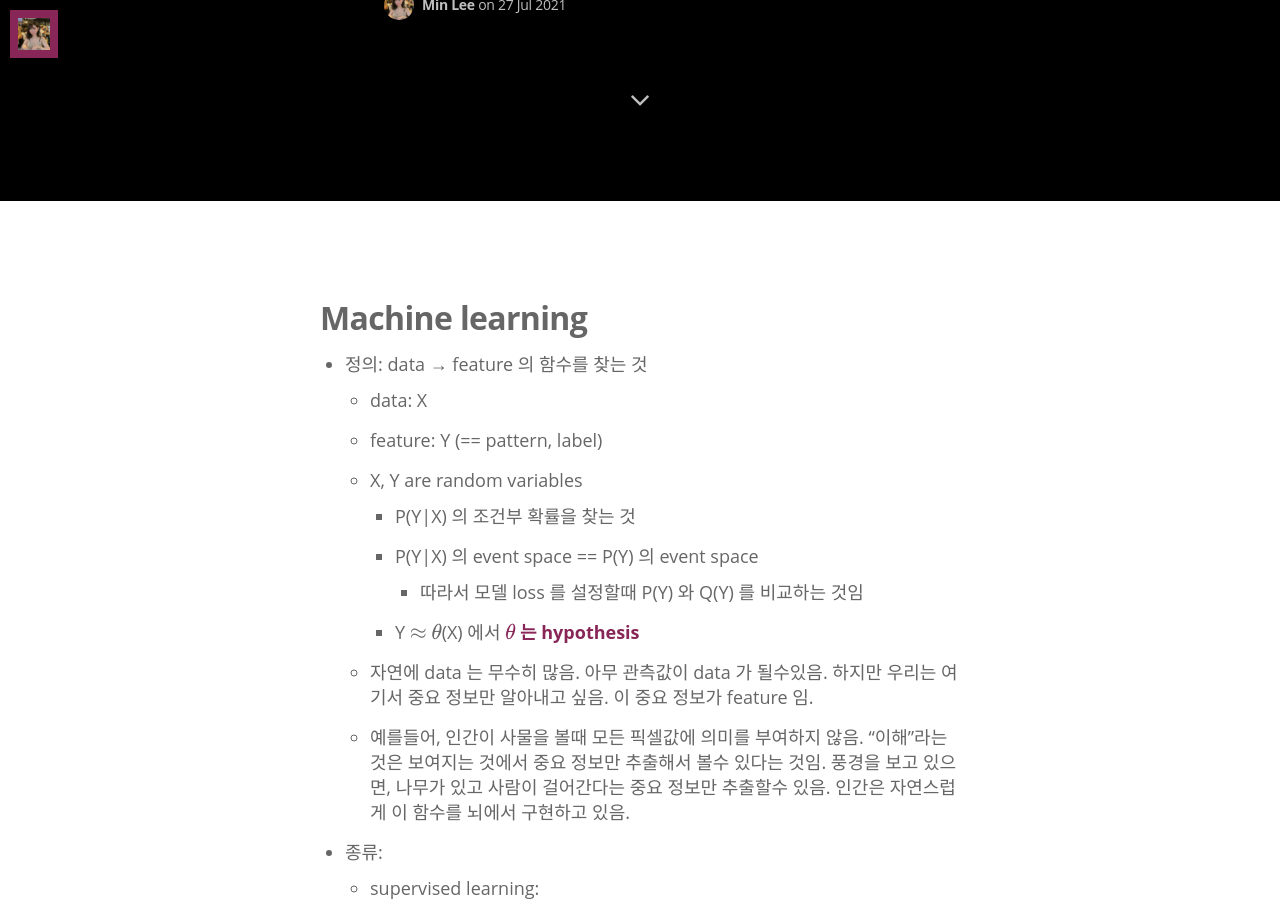
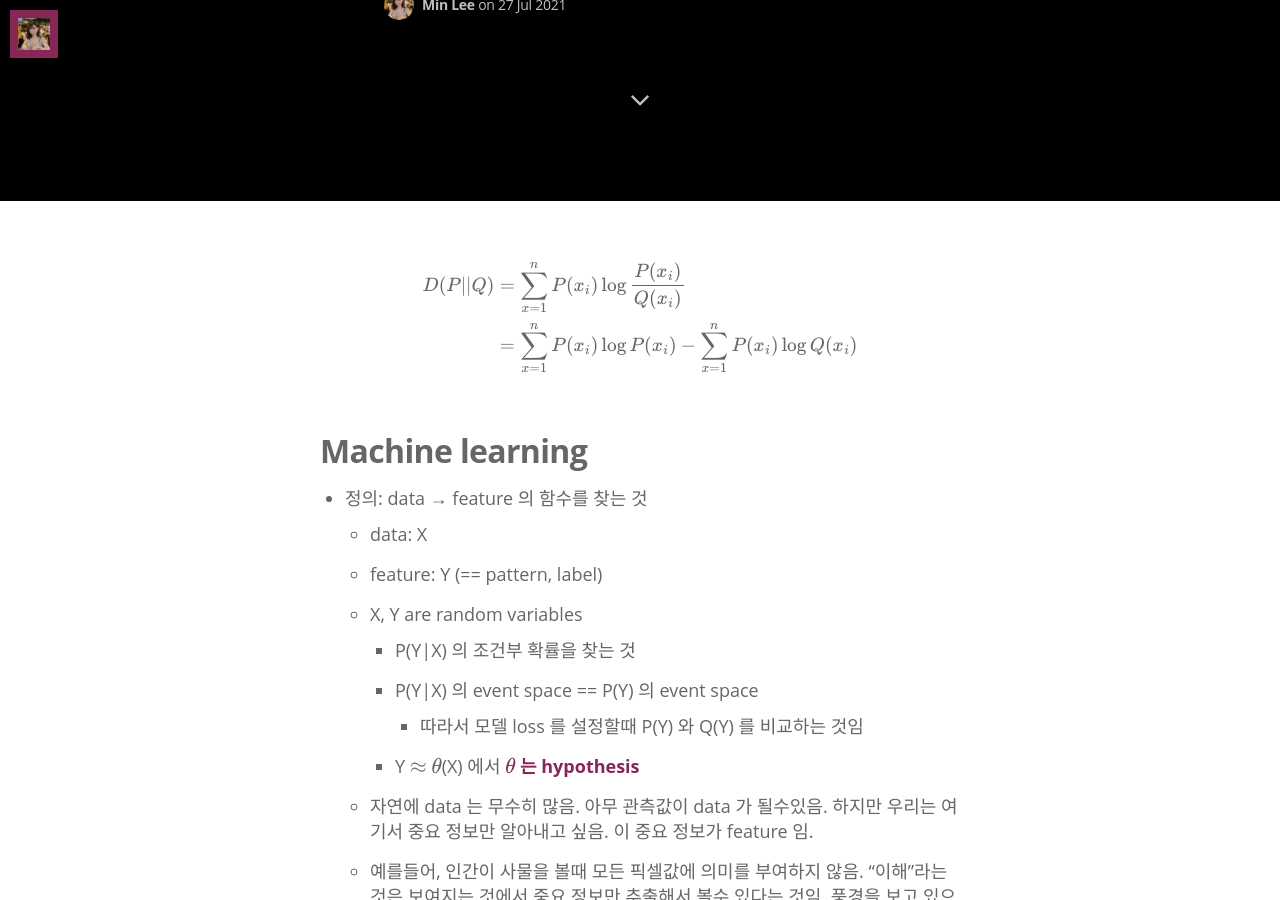
Before and after one commit to minniie/minniie.github.io, a Jekyll site: the page built from _posts/2021-07-27-ml.markdown, in a window 1280 px wide and 900 px high, scrolled down 699 px. Built offline with Jekyll 4.4.1, drawn with Linux system fonts in a browser that asks for light colours; nearby versions of some CDN libraries; some web fonts are replaced; formulas are drawn with MathJax 3.

Commit message:
Update 2021-07-27-ml.markdown

```diff
--- a/_posts/2021-07-27-ml.markdown
+++ b/_posts/2021-07-27-ml.markdown
@@ -7,6 +7,7 @@ tags: notes
 image: /assets/article_images/2021-07-27-ml/wallpaper.JPG
 use_math: true
 ---
+$$\begin{aligned} D(P||Q) &= \sum_{x=1}^{n} P(x_i)\log \frac{P(x_i)}{Q(x_i)}  \\ & =  \sum_{x=1}^{n} P(x_i)\log P(x_i) - \sum_{x=1}^{n} P(x_i)\log Q(x_i) \\ \end{aligned}$$
 
 ## Machine learning
 
```
